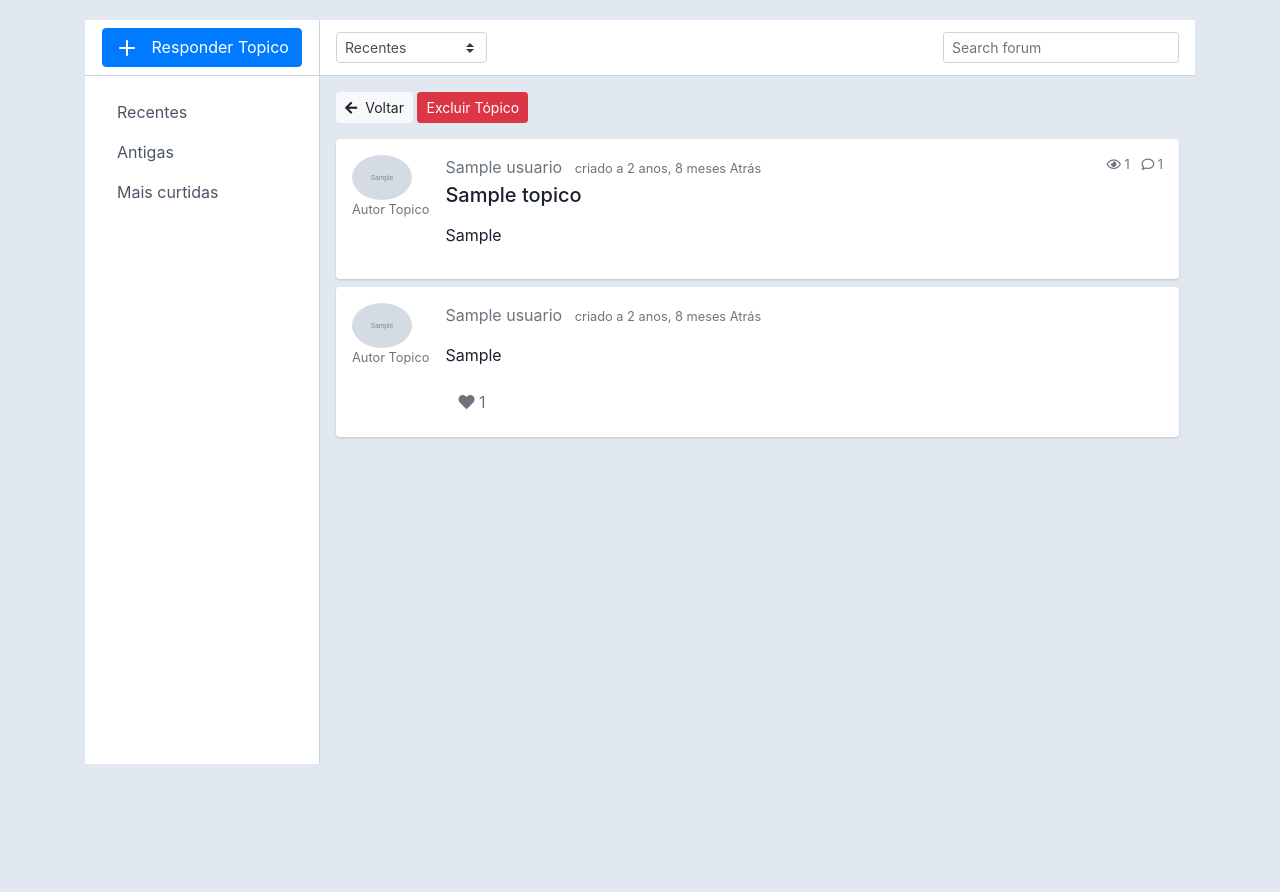
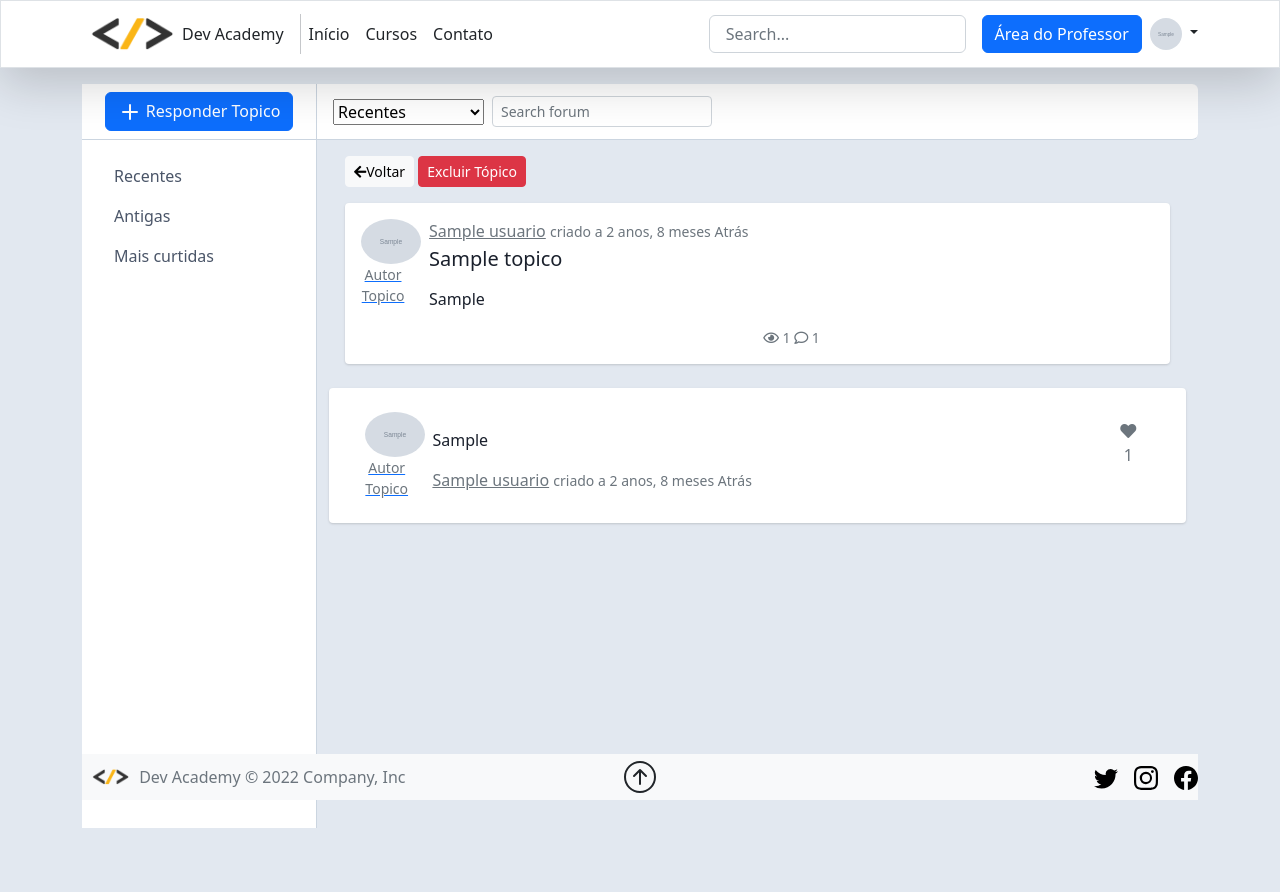
Before and after one commit to David-Marcoss/DEV_Academy, a Django app: a page that uses templates/cursos/forum/forum.html in a window 1280 px wide. Before the commit the page ends 764 px from the top, so only its background shows below. Run offline with Django 4.2, Linux system fonts and the light colour scheme; a user stored in the database is signed in; tables that the repository leaves empty hold one stand-in row (values such as "Sample post"); grey boxes marked "Sample" are stand-in pictures; some libraries are stand-ins or nearby versions.

Commit message:
[ADDED] novas funcionalidades nos detalhes do curso. [FIXED] o template do forum.

```diff
--- a/templates/cursos/forum/detalhes-topico.html
+++ b/templates/cursos/forum/detalhes-topico.html
@@ -6,7 +6,9 @@
     <div class="inner-sidebar-header justify-content-center">
         <a href="{% url 'responder-topico' curso.slug topico.id %}?next={{ request.path }}">
             <button class="btn btn-primary has-icon btn-block" type="button">
-                    <svg xmlns="http://www.w3.org/2000/svg" width="24" height="24" viewBox="0 0 24 24" fill="none" stroke="currentColor" stroke-width="2" stroke-linecap="round" stroke-linejoin="round" class="feather feather-plus mr-2">
+                <svg xmlns="http://www.w3.org/2000/svg" width="24" height="24" viewBox="0 0 24 24" fill="none"
+                    stroke="currentColor" stroke-width="2" stroke-linecap="round" stroke-linejoin="round"
+                    class="feather feather-plus mr-2">
                     <line x1="12" y1="5" x2="12" y2="19"></line>
                     <line x1="5" y1="12" x2="19" y2="12"></line>
                 </svg>
@@ -20,7 +22,9 @@
     <div class="inner-sidebar-body p-0">
         <div class="p-3 h-100" data-simplebar="init">
             <div class="simplebar-wrapper" style="margin: -16px;">
-                    <div class="simplebar-height-auto-observer-wrapper"><div class="simplebar-height-auto-observer"></div></div>
+                <div class="simplebar-height-auto-observer-wrapper">
+                    <div class="simplebar-height-auto-observer"></div>
+                </div>
                 <div class="simplebar-mask">
                     <div class="simplebar-offset" style="right: 0px; bottom: 0px;">
                         <div class="simplebar-content-wrapper" style="height: 100%; overflow: hidden scroll;">
@@ -28,7 +32,8 @@
                                 <nav class="nav nav-pills nav-gap-y-1 flex-column">
                                     <a href="?ordering=recentes" class="nav-link nav-link-faded has-icon">Recentes</a>
                                     <a href="?ordering=antigas" class="nav-link nav-link-faded has-icon">Antigas</a>
-                                        <a href="?ordering=mais curtidas" class="nav-link nav-link-faded has-icon">Mais curtidas</a>
+                                    <a href="?ordering=mais curtidas" class="nav-link nav-link-faded has-icon">Mais
+                                        curtidas</a>
 
                                 </nav>
                             </div>
@@ -37,8 +42,13 @@
                 </div>
                 <div class="simplebar-placeholder" style="width: 234px; height: 292px;"></div>
             </div>
-                <div class="simplebar-track simplebar-horizontal" style="visibility: hidden;"><div class="simplebar-scrollbar" style="width: 0px; display: none;"></div></div>
-                <div class="simplebar-track simplebar-vertical" style="visibility: visible;"><div class="simplebar-scrollbar" style="height: 151px; display: block; transform: translate3d(0px, 0px, 0px);"></div></div>
+            <div class="simplebar-track simplebar-horizontal" style="visibility: hidden;">
+                <div class="simplebar-scrollbar" style="width: 0px; display: none;"></div>
+            </div>
+            <div class="simplebar-track simplebar-vertical" style="visibility: visible;">
+                <div class="simplebar-scrollbar"
+                    style="height: 151px; display: block; transform: translate3d(0px, 0px, 0px);"></div>
+            </div>
         </div>
     </div>
     <!-- /Inner sidebar body -->
@@ -49,17 +59,24 @@
 
 {% block conteudo %}
 
+<div class="container">
     <div class="inner-main-body p-2 p-sm-3">
-        <a href="#" class="btn btn-light btn-sm mb-3 has-icon" onclick="window.open(document.referrer,'_self');" ><i class="fa fa-arrow-left mr-2"></i>Voltar</a>
+        <a href="{% url 'forum-curso' curso.slug %}" class="btn btn-light btn-sm mb-3 has-icon"><i
+                class="fa fa-arrow-left mr-2"></i>Voltar</a>
         {% if topico.autor == request.user %}
-            <a href="{% url 'deletar-topico' curso.slug topico.id %}?next={{ request.path }}" class="btn btn-danger btn-sm mb-3 has-icon " onclick="window.open(document.referrer,'_self');" ><i></i>Excluir Tópico</a>
+        <a href="{% url 'deletar-topico' curso.slug topico.id %}?next={{ request.path }}"
+            class="btn btn-danger btn-sm mb-3 has-icon " onclick="window.open(document.referrer,'_self');"><i></i>Excluir
+            Tópico</a>
         {% endif %}
         <div class="card mb-2">
             <div class="card-body">
                 <div class="media forum-item">
+                    <div class="row">
+                        <div class="col-1">
                             <a href="javascript:void(0)" class="card-link">
                                 {% if topico.autor.imageperfil %}
-                            <img src="{{ topico.autor.imageperfil.url }}" class="mr-3 rounded-circle" width="60" alt="User" />
+                                <img src="{{ topico.autor.imageperfil.url }}" class="mr-3 rounded-circle" width="60"
+                                    alt="User" />
                                 {% else %}
                                 <img src="https://github.com/mdo3.png" class="mr-3 rounded-circle" width="60" alt="User" />
                                 {% endif %}
@@ -68,10 +85,11 @@
                                 {% endif %}
 
                             </a>
-
-
+                        </div>
+                        <div class="col-11">
                             <div class="media-body ml-3">
-                        <a href="javascript:void(0)" class="text-secondary">{{topico.autor.nome|default:topico.autor}}</a>
+                                <a href="javascript:void(0)"
+                                    class="text-secondary">{{topico.autor.nome|default:topico.autor}}</a>
                                 <small class="text-muted ml-2">criado a {{topico.criado_em|timesince}} Atrás</small>
                                 <h5 class="mt-1">{{topico.titulo}}</h5>
                                 <div class="mt-3 font-size-sm">
@@ -80,16 +98,28 @@
                                 </div>
                             </div>
                             <div class="text-muted small text-center">
-                        <span class="d-none d-sm-inline-block"><i class="far fa-eye"></i> {{topico.visualizacoes}}</span>
+                                <span class="d-none d-sm-inline-block"><i class="far fa-eye"></i>
+                                    {{topico.visualizacoes}}</span>
                                 <span><i class="far fa-comment ml-2"></i> {{topico.num_respostas}}</span>
+                            </div>
+                        </div>
+
+                    </div>
+
+                </div>
+
             </div>
         </div>
     </div>
 </div>
-        <div class="card mb-2">
+<div class="container pb-5">
+    <div class="card">
         <div class="card-body">
             {% for resposta in respostas %}
-                <div class="media forum-item">
+            <div class="media forum-item p-2">
+                <div class="container">
+                    <div class="row">
+                        <div class="col-1">
                             <a href="javascript:void(0)" class="card-link">
                                 {% if resposta.autor.imageperfil %}
                                 <img src="{{ resposta.autor.imageperfil.url }}" class="mr-3 rounded-circle" width="60" alt="User" />
@@ -100,13 +130,24 @@
                                 <small class="d-block text-center text-muted">Autor Topico</small>
                                 {% endif %}
                             </a>
+                        </div>
+                        <div class="col-10">
                             <div class="media-body ml-3">
-                        <a href="javascript:void(0)" class="text-secondary">{{resposta.autor.nome|default:resposta.autor}}</a>
-                        <small class="text-muted ml-2">criado a {{resposta.criado_em|timesince}} Atrás</small>
                                 <div class="mt-3 font-size-sm">
                                     <p>{{resposta.resposta|linebreaksbr}}</p>
                                 </div>
-                        <a href="{% url 'like-resposta' curso.slug resposta.id%}?next={{ request.path }}"><button class="btn btn-xs text-muted has-icon"><i class="fa fa-heart" aria-hidden="true"></i> {{resposta.like}}</button></a>
+                                <a href="javascript:void(0)" class="text-secondary">{{resposta.autor.nome|default:resposta.autor}}</a>
+                                <small class="text-muted ml-2">criado a {{resposta.criado_em|timesince}} Atrás</small>
+                            </div>
+                        </div>
+                        <div class="col-1">
+                            <a href="{% url 'like-resposta' curso.slug resposta.id%}?next={{ request.path }}"><button
+                                    class="btn btn-xs text-muted has-icon"><i class="fa fa-heart" aria-hidden="true"></i>
+                                    {{resposta.like}}</button></a>
+                        </div>
+
+                    </div>
+
                 </div>
             </div>
 
--- a/templates/cursos/forum/forum.html
+++ b/templates/cursos/forum/forum.html
@@ -1,32 +1,15 @@
+{% extends 'base.html' %}
+
 {% load static %}
 
-<!DOCTYPE html>
-<html lang="en">
-<head>
-    <meta charset="utf-8">
-    <!--  This file has been downloaded from bootdey.com @bootdey on twitter -->
-    <!--  All snippets are MIT license http://bootdey.com/license -->
-    <title>DEV Academy</title>
-    <meta name="viewport" content="width=device-width, initial-scale=1">
-
-    <script src="https://code.jquery.com/jquery-1.10.2.min.js"></script>
-
-</head>
-<body>
-
-<link href="https://cdn.jsdelivr.net/npm/bootstrap@4.4.1/dist/css/bootstrap.min.css" rel="stylesheet">
-<script src="https://cdn.jsdelivr.net/npm/bootstrap@4.4.1/dist/js/bootstrap.bundle.min.js"></script>
-<link rel="stylesheet" href="https://cdnjs.cloudflare.com/ajax/libs/font-awesome/5.12.0-2/css/all.min.css" integrity="sha256-46r060N2LrChLLb5zowXQ72/iKKNiw/lAmygmHExk/o=" crossorigin="anonymous" />
-
+{%block content %}
 
 <div class="container">
     <div class="main-body p-0">
-
-
         <div class="inner-wrapper">
             <!-- Inner sidebar -->
             {% block sliderbar %}
-        <div class="inner-sidebar">
+            <div class="inner-sidebar rounded-start">
                 <!-- Inner sidebar header -->
                 <div class="inner-sidebar-header justify-content-center">
                     <a href="{% url 'criar-topico' curso.slug forum.id %}?next={{ request.path }}">
@@ -77,7 +60,7 @@
             <!-- Inner main -->
             <div class="inner-main">
                 <!-- Inner main header -->
-            <div class="inner-main-header">
+                <div class="inner-main-header rounded-end">
                     <a class="nav-link nav-icon rounded-circle nav-link-faded mr-3 d-md-none" href="#" data-toggle="inner-sidebar"><i class="material-icons">arrow_forward_ios</i></a>
                     <select class="custom-select custom-select-sm w-auto mr-1">
                         <option value="3">Meus Topicos</option>
@@ -86,7 +69,7 @@
                         <option value="3">Antigos</option>
                         <option value="3">Não respondidos</option>
                     </select>
-                <form class="input-icon input-icon-sm ml-auto w-auto" action = "{% url 'forum-curso' curso.slug %}"  method = "get">
+                    <form class="input-icon input-icon-sm ml-auto w-auto ps-2" action = "{% url 'forum-curso' curso.slug %}"  method = "get">
                         <input name = "Busca" type="text" class="form-control form-control-sm bg-gray-200 border-gray-200 shadow-none mb-4 mt-4" placeholder="Search forum" />
                     </form>
                 </div>
@@ -103,6 +86,9 @@
                         <div class="card mb-2">
                             <div class="card-body p-2 p-sm-3">
                                 <div class="media forum-item">
+                                    <div class="container">
+                                        <div class="row">
+                                            <div class="col-1">
                                                 <a href="{% url 'detalhes-topico' curso.slug topicos.id %}">
                                                     {% if topicos.autor.imageperfil %}
 
@@ -111,12 +97,15 @@
                                                         <img src="https://github.com/mdo3.png" class="mr-3 rounded-circle" width="60" alt="User" />
                                                     {% endif %}
                                                 </a>
-                                <div class="media-body">
+                                            </div>
+                                            <div class="media-body col-11">
                                                 <h6><a href="{% url 'detalhes-topico' curso.slug topicos.id %}" class="text-body">{{topicos.titulo}}</a></h6>
                                                 <p class="text-secondary">
                                                     {{topicos.assunto|truncatewords:20}}
                                                 </p>
                                                 <p class="text-muted"><a href="#">{{topicos.autor}}</a> Criado a <span class="text-secondary font-weight-bold">{{topicos.criado_em|timesince}} Atrás</span></p>
+                                            </div>
+                                        </div>
                                     </div>
                                     <div class="text-muted small text-center align-self-center">
                                         <span class="d-none d-sm-inline-block"><i class="far fa-eye"></i> {{topicos.visualizacoes}}</span>
@@ -333,8 +322,4 @@
 }
 </style>
 
-<script type="text/javascript">
-
-</script>
-</body>
-</html>
+{% endblock %}
```
Also changed, not shown: templates/cursos/detalhes_curso.html (+61 -36 lines). Lines whose indentation alone changed are shown as unchanged.
